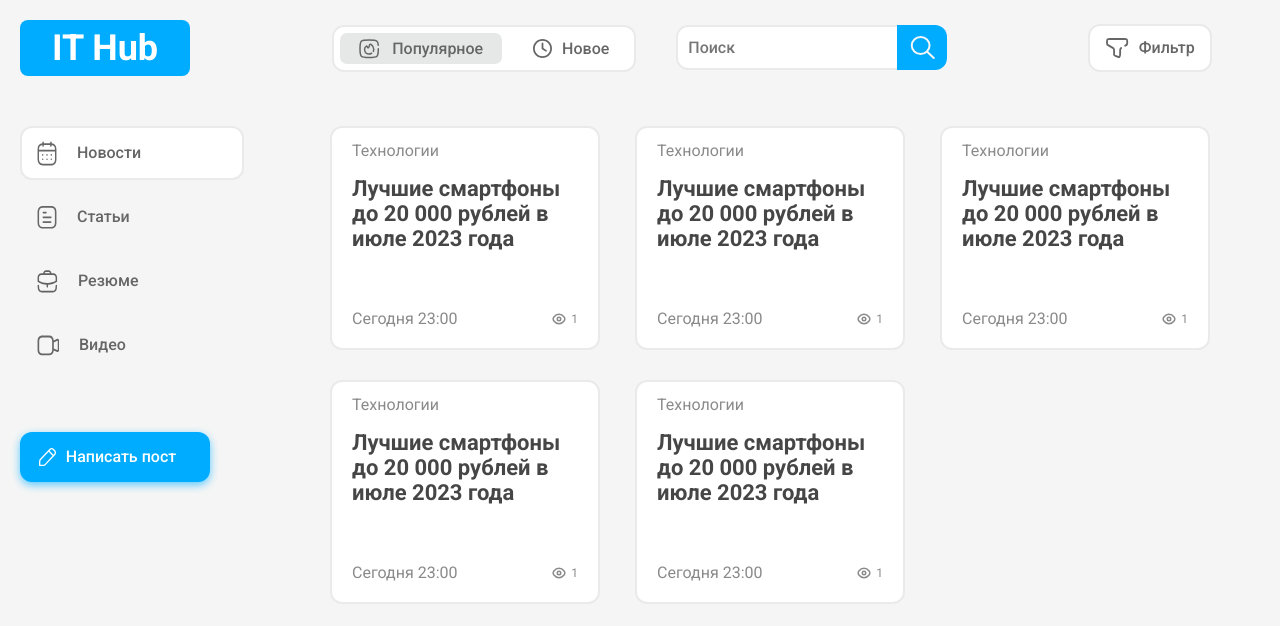
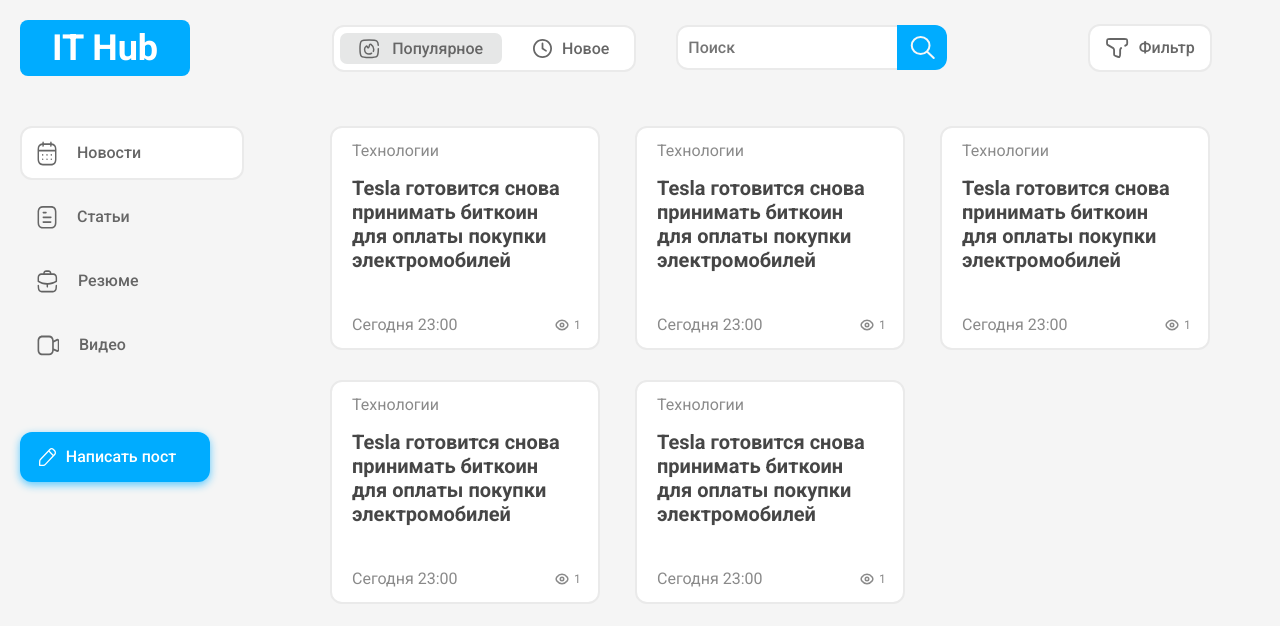
Before and after one commit to SpaceTeamX/ItHubFrontend, a React (Vite) app: page / in a window 1280 px wide. Shown: the top 626 px of the page. Built offline with nearby package versions, Linux system fonts and the light colour scheme.

Commit message:
Fix: пофиксил контент карточки

```diff
--- a/src/components/Content/News/NewsCard/NewsCard.jsx
+++ b/src/components/Content/News/NewsCard/NewsCard.jsx
@@ -7,8 +7,9 @@
                 <p>Технологии</p>
             </div>
             <div className={style.title}>
-                <p>Лучшие смартфоны до 20 000 рублей в июле 2023 года</p>
+                <p>Tesla готовится снова принимать биткоин для оплаты покупки электромобилей</p>
             </div>
+            <div className={style.absolute}>
                 <div className={style.wrapper}>
                     <div className={style.date}>
                         <p>Сегодня 23:00</p>
@@ -19,6 +20,7 @@
                     </div>
                 </div>
             </div>
+        </div>
     )
 }
 
--- a/src/components/Content/News/NewsCard/newscard.module.scss
+++ b/src/components/Content/News/NewsCard/newscard.module.scss
@@ -1,29 +1,35 @@
 .card {
+  position: relative;
   height: 190px;
   background: #fff;
   border-radius: 12px;
   border: 2px solid #eaeaea;
   padding: 15px 20px;
   color: #8a8a8a;
-
+  cursor: pointer;
   .title {
     margin-top: 17px;
-    font-size: 22px;
+    font-size: 20px;
     font-weight: 700;
     color: #464646;
     line-height: normal;
   }
+  .absolute {
+    width: 86%;
+    position: absolute;
+    bottom: 0;
     .wrapper {
       display: flex;
-    margin-top: 60px;
+      margin-bottom: 15px;
       justify-content: space-between;
       .views {
         display: flex;
         align-items: center;
-      p{
+        p {
           margin-left: 5px;
           font-size: 12px;
         }
       }
     }
   }
+}
```
Lines whose indentation alone changed are shown as unchanged.
